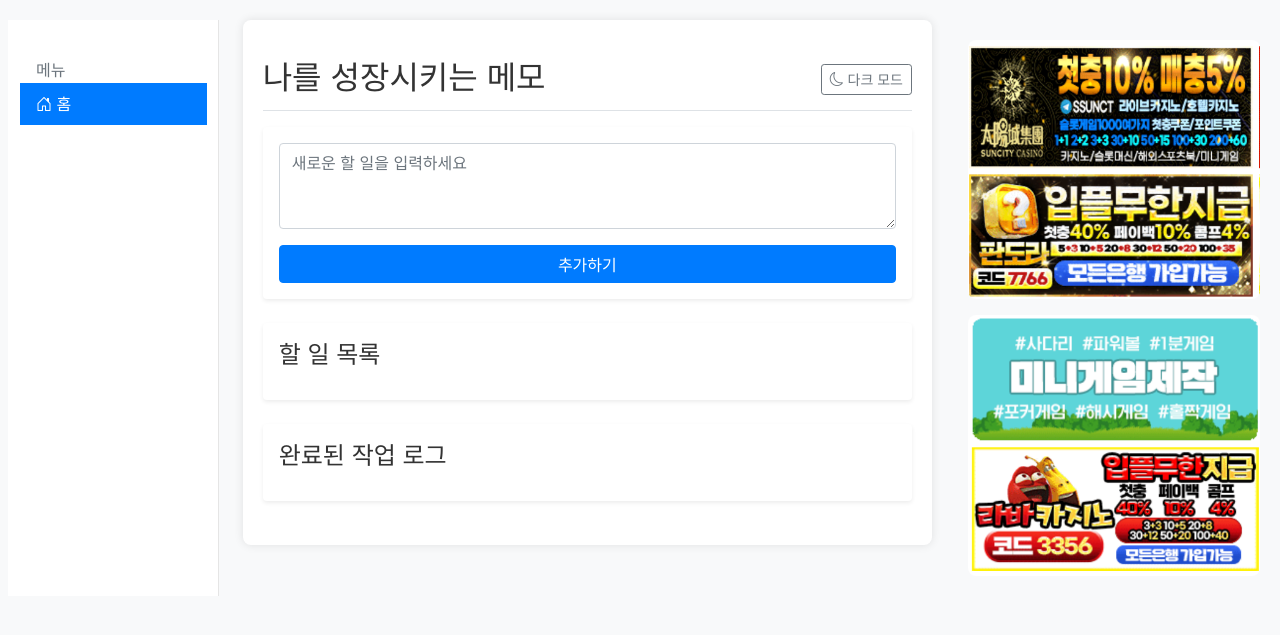
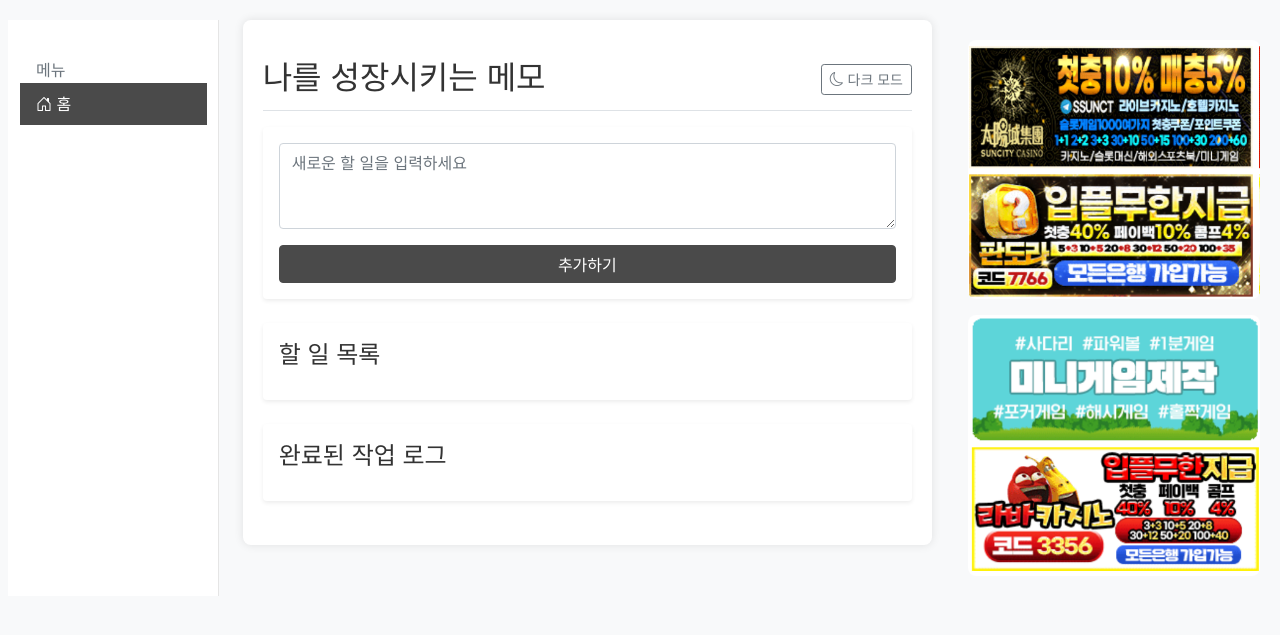
Before and after one commit to leehee16/memo_app, a FastAPI app: page / in a window 1280 px wide. Shown: the top 635 px of the page. Run offline with FastAPI, Linux system fonts and the light colour scheme; some libraries are stand-ins or nearby versions.

Commit message:
버튼 색상변경

```diff
--- a/static/css/main.css
+++ b/static/css/main.css
@@ -36,7 +36,7 @@
 }
 
 .nav-link.active {
-    background-color: #007bff;
+    background-color: #4a4a4a;
     color: #ffffff !important;
 }
 
@@ -54,8 +54,8 @@
 }
 
 .btn-primary {
-    background-color: #007bff;
-    border-color: #007bff;
+    background-color: #4a4a4a;
+    border-color: #4a4a4a;
 }
 
 .btn-primary:hover {
@@ -106,7 +106,7 @@
 
 body.dark-mode .nav-link:hover,
 body.dark-mode .nav-link.active {
-    background-color: #007bff !important;
+    background-color: #4a4a4a !important;
     color: #ffffff !important;
 }
 
@@ -115,8 +115,8 @@
 }
 
 body.dark-mode .btn-primary {
-    background-color: #007bff !important;
-    border-color: #007bff !important;
+    background-color: #4a4a4a !important;
+    border-color: #4a4a4a !important;
 }
 
 body.dark-mode .btn-primary:hover {
```
